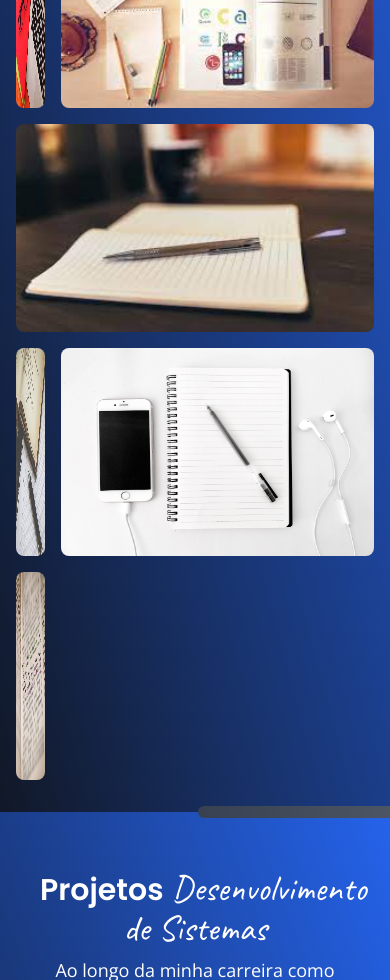
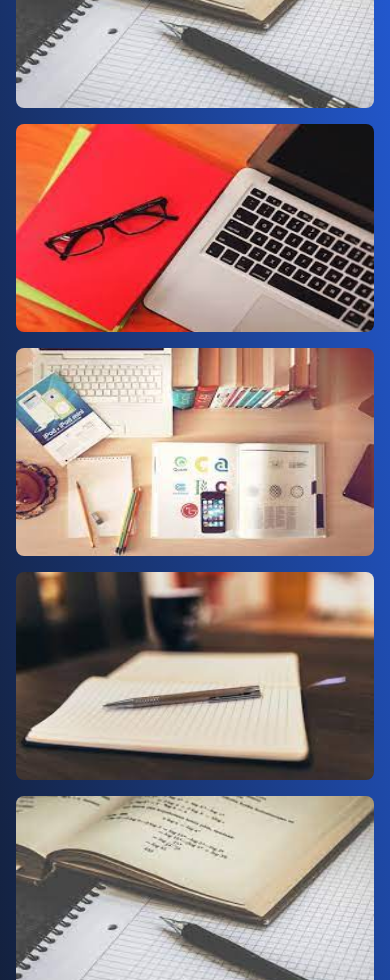
Before and after one commit to LeonardoVieiraGuimaraes/leo_portifolio, a React (Vite) app: page / in a window 390 px wide. Shown: the part 4020-5000 px from the top of the page. Built offline with nearby package versions, Linux system fonts and the light colour scheme.

Commit message:
Changes to be committed: 	modified:   src/components/ProjectsAcademics.tsx

```diff
--- a/src/components/ProjectsAcademics.tsx
+++ b/src/components/ProjectsAcademics.tsx
@@ -31,7 +31,7 @@ export default function ProjectsAcademics() {
         "Mineração de ados analisando as ocorrências de acidentes no trânsito brasileiro",
       image: "/images/projects/academics/academics04.jpg",
       link: "https://drive.google.com/file/d/1OXEAMs3jHTyWvv7OtsPg8gESEDdbbtxO/view?usp=drive_link",
-      colSpan: "col-span-1  ",
+      colSpan: "col-span-1",
     },
     {
       title:
@@ -40,14 +40,14 @@ export default function ProjectsAcademics() {
         "Melhorando a detecção de pontos de recursos baseados em CNN por meio de informações correspondentes",
       image: "/images/projects/academics/academics05.jpg",
       link: "https://drive.google.com/file/d/1EAIF3-2NhG-A2O-y7W1S8Q1ASOn2Krfi/view?usp=sharing",
-      colSpan: "col-span-2",
+      colSpan: "col-span-1 md:col-span-2",
     },
     {
       title: "Sistema de Identificação de Bovinos Usando RFID",
       description: "Artigo publicado ISSN 22367160",
       image: "/images/projects/academics/academics02.jpg",
       link: "https://drive.google.com/file/d/1WDsuPN1N3Tw-WZdfPAbRMYgtCF8KncLu/view?usp=sharing",
-      colSpan: "col-span-1",
+      colSpan: "col-span-1/2",
     },
 
     {
```
